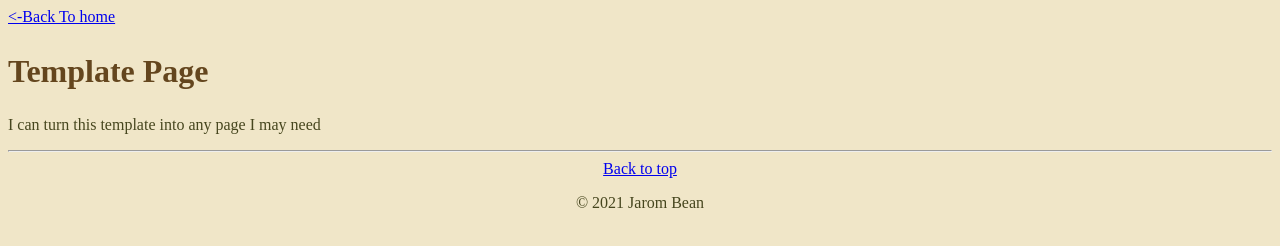
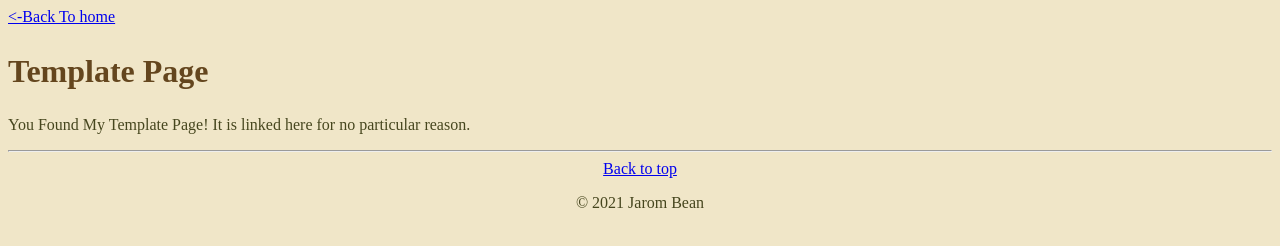
Before and after one commit to Jarombean/Jarombean.github.io, a plain HTML site: page template.html in a window 1280 px wide. Drawn offline with Linux system fonts and the light colour scheme.

Commit message:
Update template.html

```diff
--- a/template.html
+++ b/template.html
@@ -9,7 +9,7 @@
     <body>
         <a  id="top" href=https://jarombean.github.io/index.html><-Back To home</a>
             <h2 class="subpage">Template Page</h2>
-            <p>I can turn this template into any page I may need<br>
+            <p>You Found My Template Page! It is linked here for no particular reason.<br>
             </p>
              <hr>
         <center><a href=#top class="bottom">Back to top</a><br>
```
